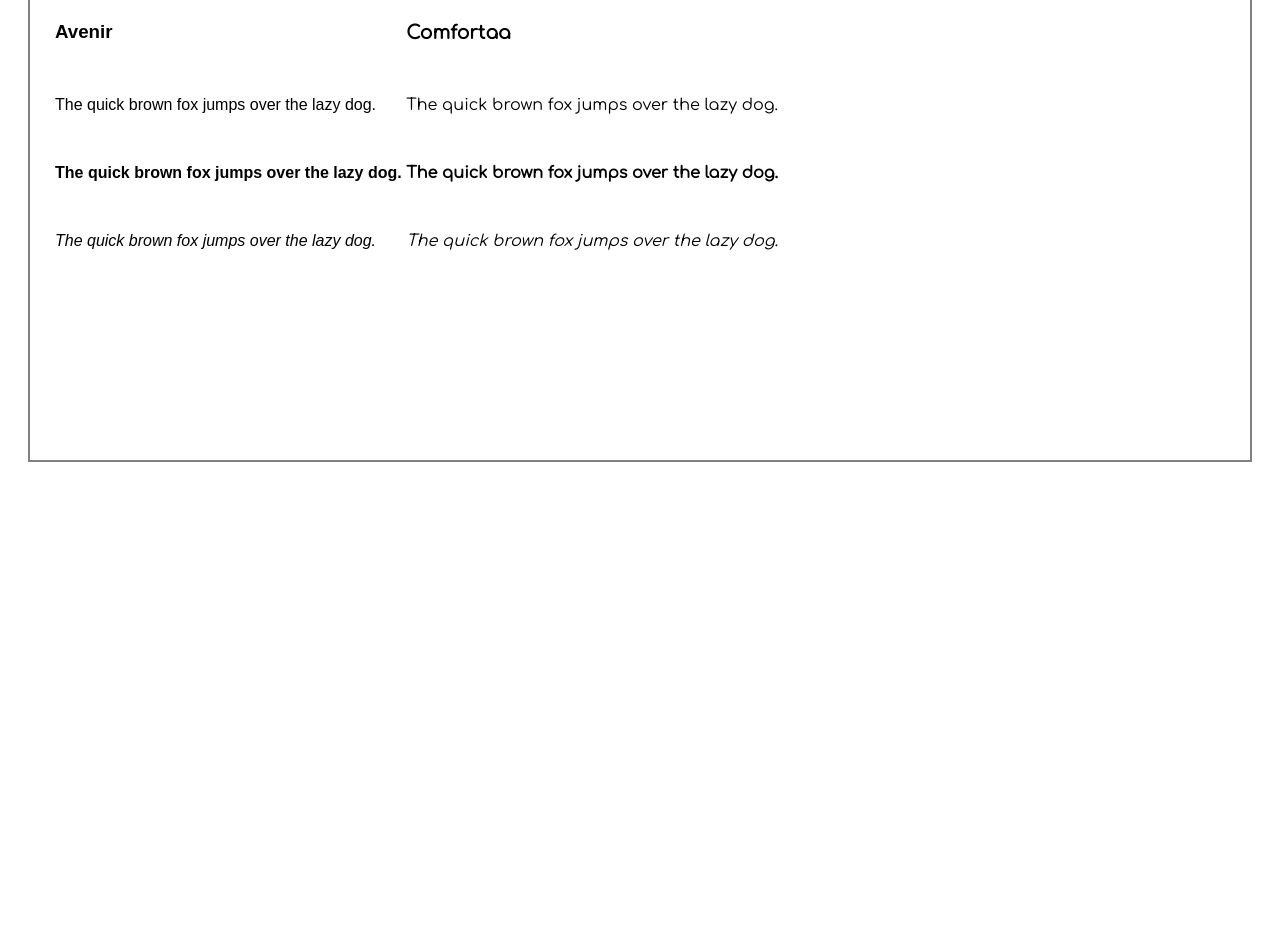
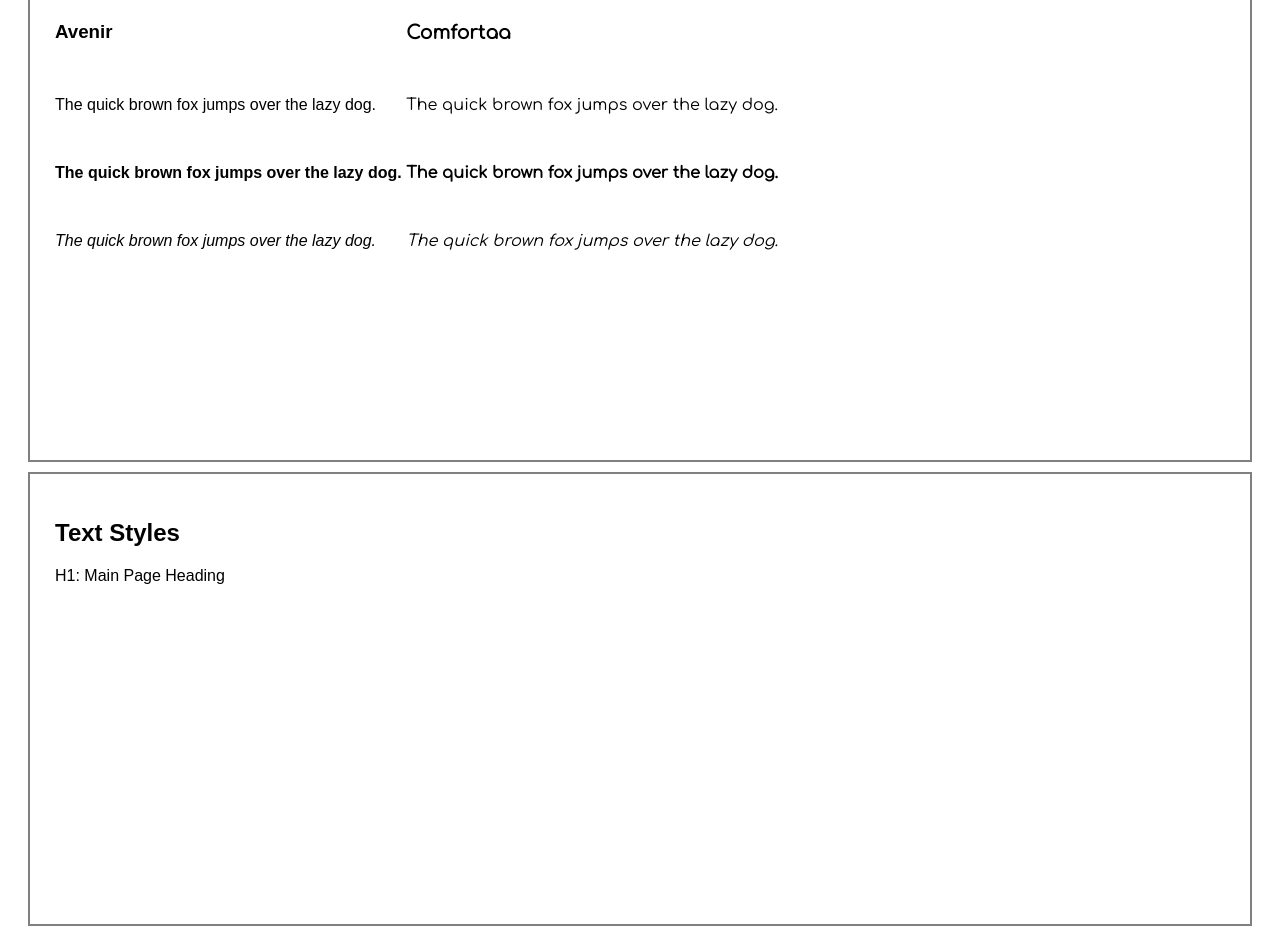
Before and after one commit to sourapplerings/website-design-system, a plain HTML site: page index.html in a window 1280 px wide. Shown: the part 536-1472 px from the top of the page. Before the commit the page ends 1006 px from the top, so only its background shows below. Drawn offline with Linux system fonts and the light colour scheme.

Commit message:
Added text styles

```diff
--- a/css/style.css
+++ b/css/style.css
@@ -43,10 +43,20 @@ h1 {
 
 .fonts .fonts-list {
     display: inline-block;
+    height: 50%;
+    width: auto;
 }
 
 .italics {
     font-style: italic;
+}
+
+.text-styles {
+    height: 400px;
+    width: auto;
+    border: solid 2px gray;
+    margin: 10px 20px;
+    padding: 25px;
 }
 
 #comfortaa {
--- a/index.html
+++ b/index.html
@@ -44,5 +44,9 @@
                 <p class="italics">The quick brown fox jumps over the lazy dog.</p>
             </div>
         </div>
+        <div class="text-styles">
+            <h2>Text Styles</h2>
+            <div>H1: Main Page Heading</div>
+        </div>
     </body>
 </html>
```
